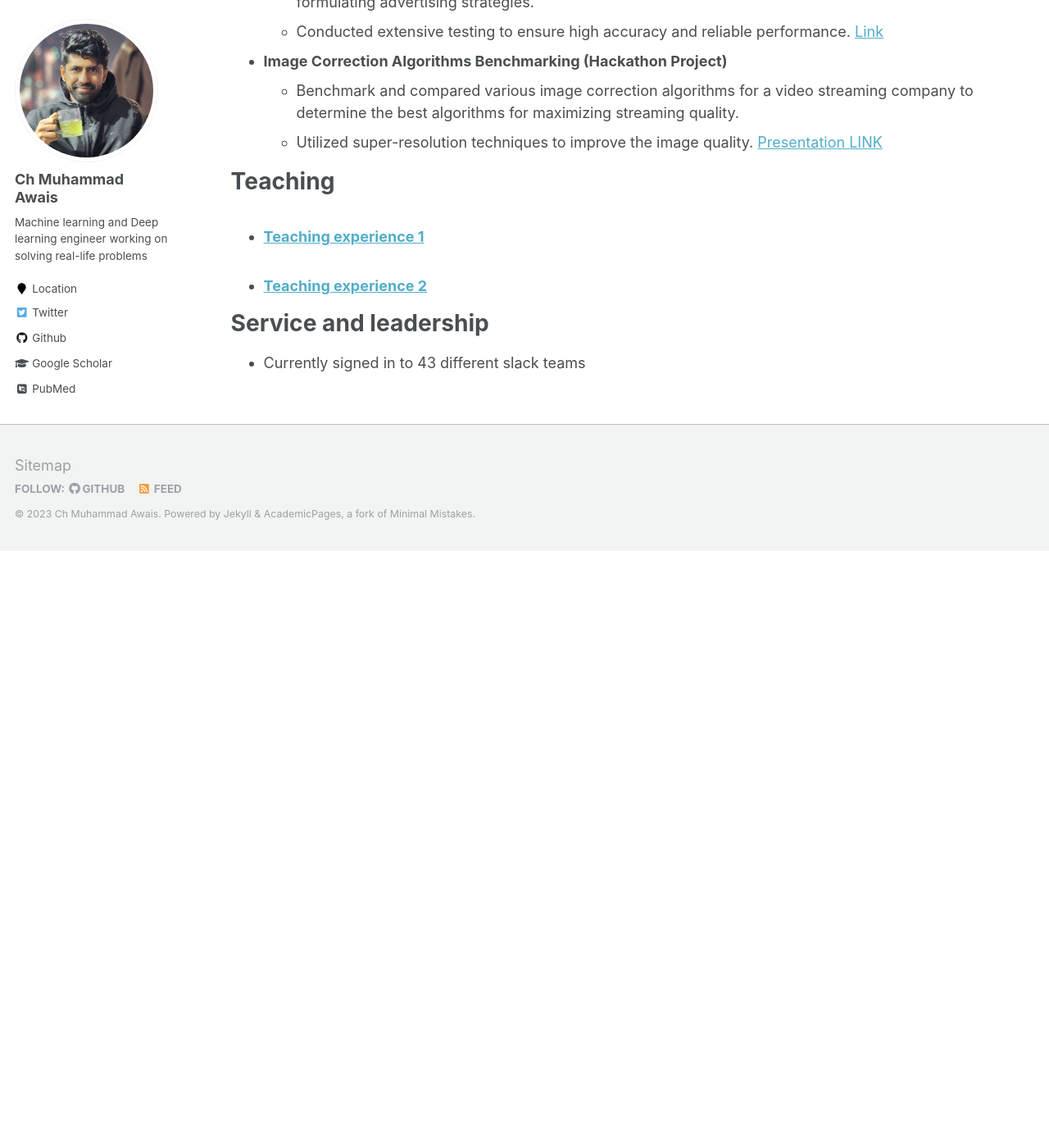
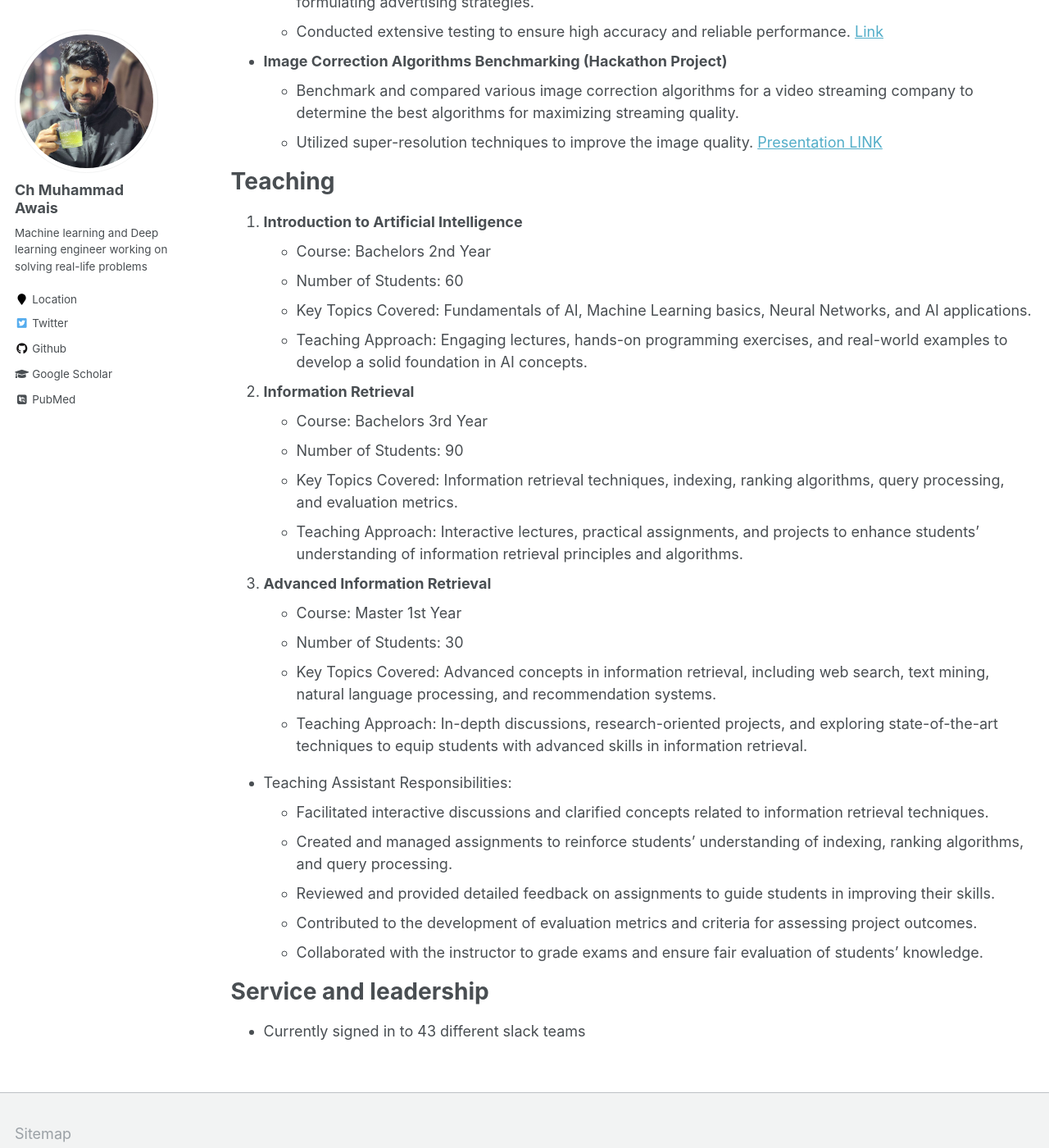
Before and after one commit to cm-awais/cm-awais.github.io, a Jekyll site: the page built from _pages/cv.md, in a window 1280 px wide and 1400 px high, scrolled down 2565 px. Shown: the whole window at 82% size. Built offline with Jekyll 4.4.1, drawn with Linux system fonts in a browser that asks for light colours; some web fonts are replaced; before the commit the page ends 3237 px from its top, so only the background shows below that.

Commit message:
Update cv.md

```diff
--- a/_pages/cv.md
+++ b/_pages/cv.md
@@ -89,9 +89,30 @@ Projects
 
 Teaching
 ======
-  <ul>{% for post in site.teaching %}
-    {% include archive-single-cv.html %}
-  {% endfor %}</ul>
+1. **Introduction to Artificial Intelligence**
+   - Course: Bachelors 2nd Year
+   - Number of Students: 60
+   - Key Topics Covered: Fundamentals of AI, Machine Learning basics, Neural Networks, and AI applications.
+   - Teaching Approach: Engaging lectures, hands-on programming exercises, and real-world examples to develop a solid foundation in AI concepts.
+
+2. **Information Retrieval**
+   - Course: Bachelors 3rd Year
+   - Number of Students: 90
+   - Key Topics Covered: Information retrieval techniques, indexing, ranking algorithms, query processing, and evaluation metrics.
+   - Teaching Approach: Interactive lectures, practical assignments, and projects to enhance students' understanding of information retrieval principles and algorithms.
+
+3. **Advanced Information Retrieval**
+   - Course: Master 1st Year
+   - Number of Students: 30
+   - Key Topics Covered: Advanced concepts in information retrieval, including web search, text mining, natural language processing, and recommendation systems.
+   - Teaching Approach: In-depth discussions, research-oriented projects, and exploring state-of-the-art techniques to equip students with advanced skills in information retrieval.
+
+- Teaching Assistant Responsibilities:
+     * Facilitated interactive discussions and clarified concepts related to information retrieval techniques.
+     * Created and managed assignments to reinforce students' understanding of indexing, ranking algorithms, and query processing.
+     * Reviewed and provided detailed feedback on assignments to guide students in improving their skills.
+     * Contributed to the development of evaluation metrics and criteria for assessing project outcomes.
+     * Collaborated with the instructor to grade exams and ensure fair evaluation of students' knowledge.
 
 Service and leadership
 ======
```
